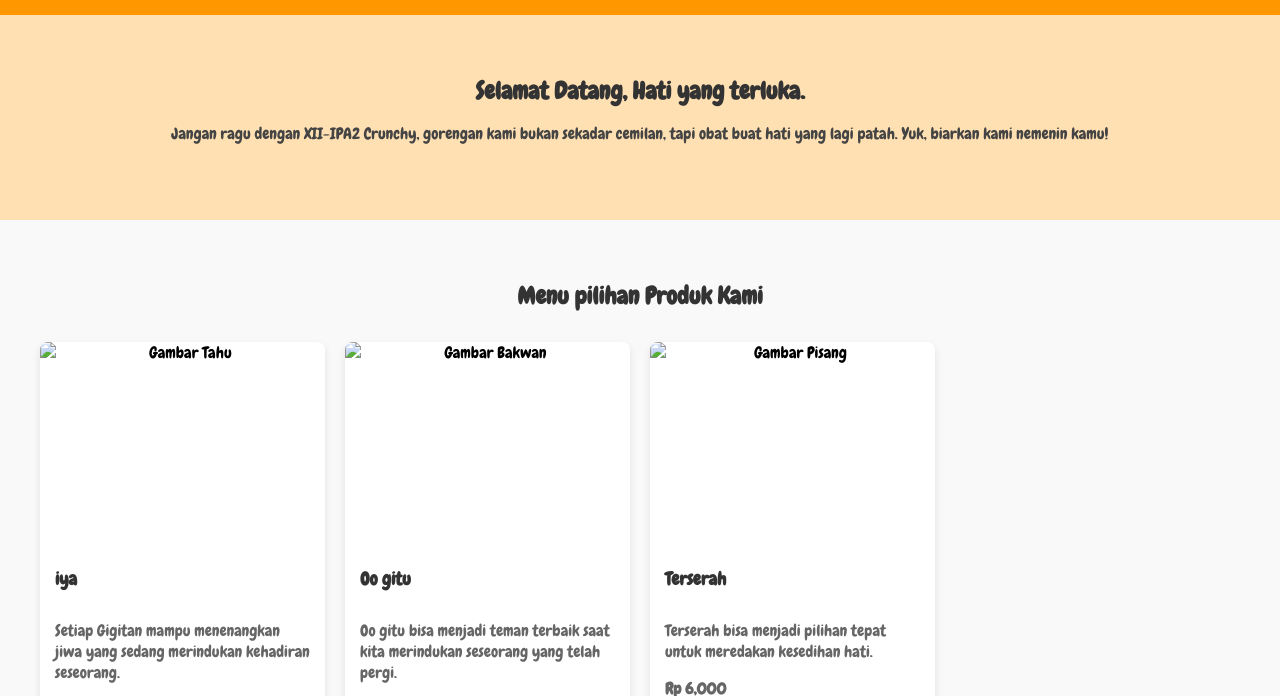
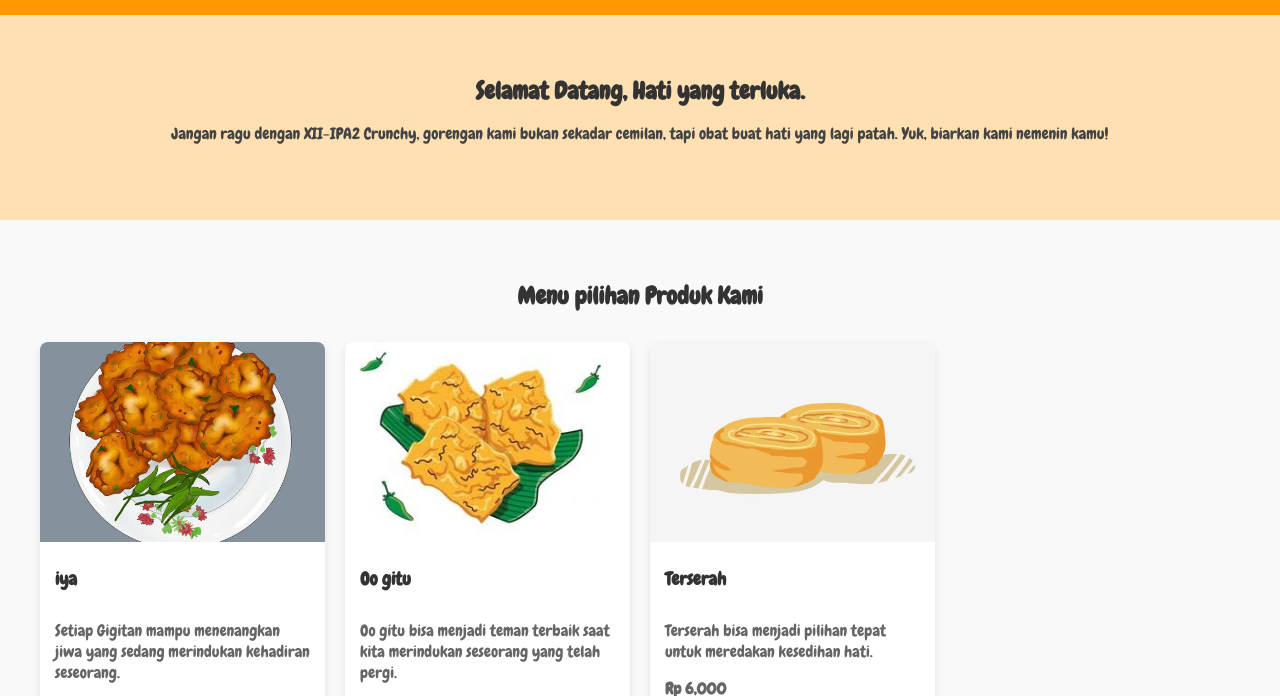
Before and after one commit to farizarawrrr/ClassXII-IPA2, a plain HTML site: page index.html in a window 1280 px wide. Shown: the part 88-784 px from the top of the page. Drawn offline with Linux system fonts and the light colour scheme.

Commit message:
index.html

```diff
--- a/index.html
+++ b/index.html
@@ -181,7 +181,7 @@
         <div class="container">
             <!-- Item Gorengan 1 -->
             <div class="item">
-                <img src="images/tahu.jpeg" alt="Gambar Tahu" width="300" height="200">
+                <img src="tahu.jpeg" alt="Gambar Tahu" width="300" height="200">
                 <div class="item-content">
                     <h2>iya</h2>
                     <p>Setiap Gigitan mampu menenangkan jiwa yang sedang merindukan kehadiran seseorang.</p>
@@ -195,7 +195,7 @@
 
             <!-- Item Gorengan 2 -->
             <div class="item">
-                <img src="images/bakwan.jpeg" alt="Gambar Bakwan" width="300" height="200">
+                <img src="bakwan.jpeg" alt="Gambar Bakwan" width="300" height="200">
                 <div class="item-content">
                     <h2>Oo gitu</h2>
                     <p>Oo gitu bisa menjadi teman terbaik saat kita merindukan seseorang yang telah pergi.</p>
@@ -209,7 +209,7 @@
 
             <!-- Item Gorengan 3 -->
             <div class="item">
-                <img src="images/pisang.jpeg" alt="Gambar Pisang" width="300" height="200">
+                <img src="pisang.jpeg" alt="Gambar Pisang" width="300" height="200">
                 <div class="item-content">
                     <h2>Terserah</h2>
                     <p>Terserah bisa menjadi pilihan tepat untuk meredakan kesedihan hati.</p>
```
